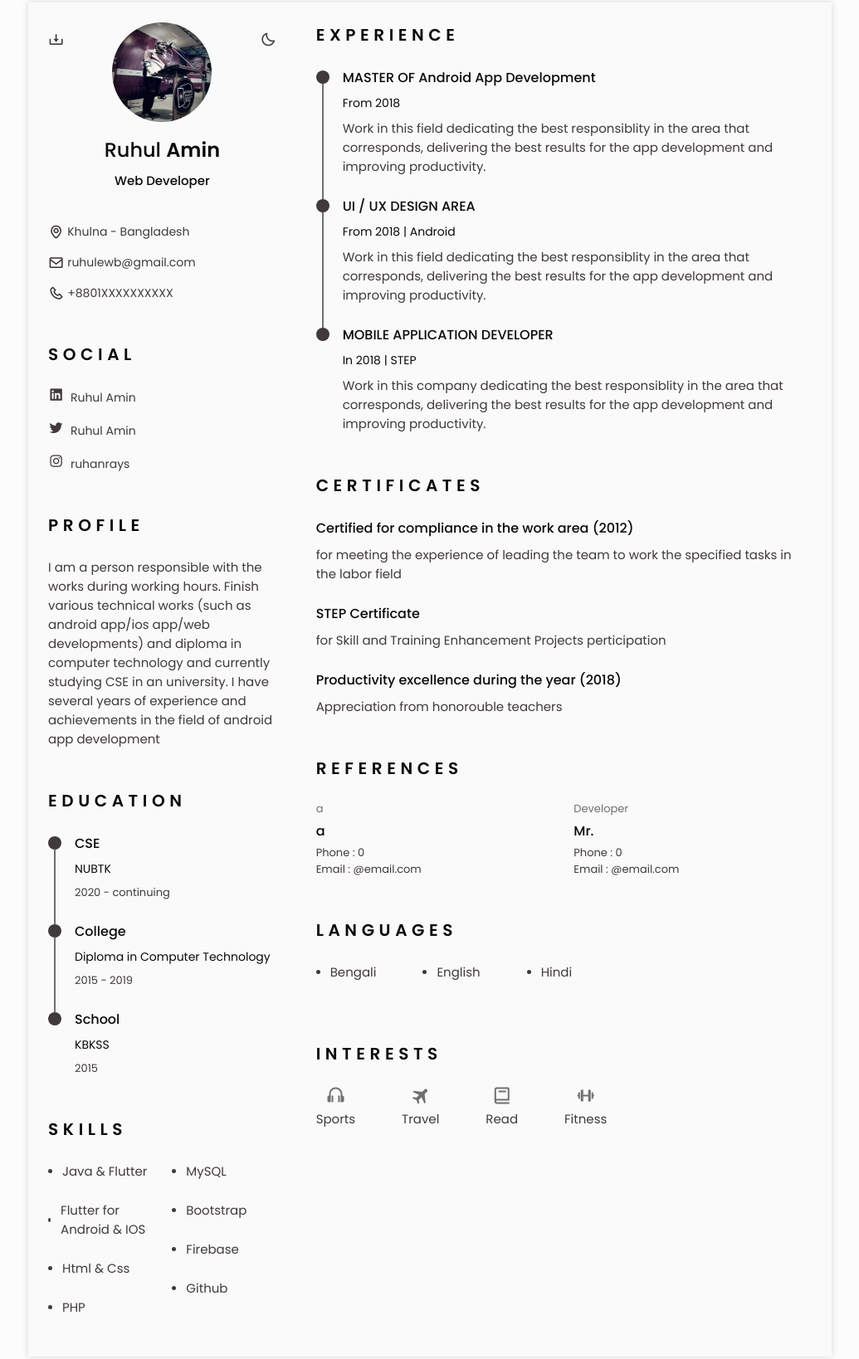
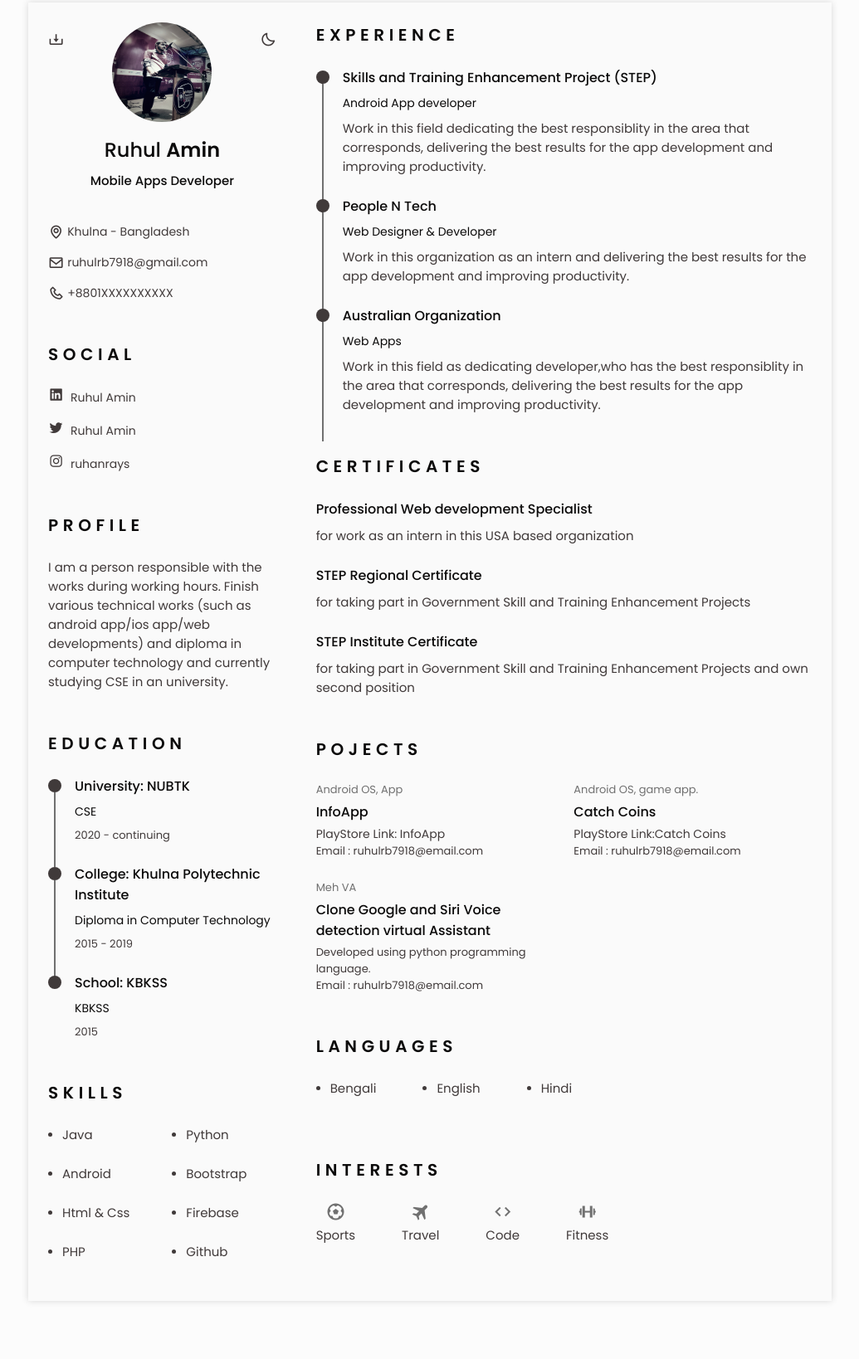
Before and after one commit to IRuhulAmin/iruhulamin.github.io, a plain HTML site: page index.html in a window 1280 px wide. Shown: the part 45-1683 px from the top of the page at 83% size, without its empty margins (122-1157 px from the left). After the commit the page ends 1661 px from the top, so only its background shows below. Drawn offline with nearby package versions, Linux system fonts and the light colour scheme.

Commit message:
Update index.html

```diff
--- a/index.html
+++ b/index.html
@@ -85,7 +85,7 @@
                             <img src="./assets/img/ruhul.jpg" class="home__img" alt="">
 
                             <h1 class="home__title">Ruhul <b>Amin</b></h1>
-                            <h3 class="home__profession">Web Developer</h3>
+                            <h3 class="home__profession">Mobile Apps Developer</h3>
 
                             <!-- Button to generate and download the pdf. Available for desktop. -->
                             <div>
@@ -99,7 +99,7 @@
                             </span>
 
                             <span class="home__information">
-                                <i class='bx bx-envelope home__icon'></i> ruhulewb@gmail.com
+                                <i class='bx bx-envelope home__icon'></i> ruhulrb7918@gmail.com
                             </span>
 
                             <span class="home__information">
@@ -143,8 +143,7 @@
                     <h2 class="section-title">Profile</h2>
 
                     <p class="profile__description">I am a person responsible with the works during working hours.
-                        Finish various technical works (such as android app/ios app/web developments) and diploma in computer technology and currently studying CSE in an university. I have several years of
-                        experience and achievements in the field of android app development</p>
+                        Finish various technical works (such as android app/ios app/web developments) and diploma in computer technology and currently studying CSE in an university.</p>
                 </section>
 
                 <!--========== EDUCATION ==========-->
@@ -159,8 +158,8 @@
                             </div>
 
                             <div class="education__data bd-grid">
-                                <h3 class="education__title">CSE</h3>
-                                <span class="education__studies">NUBTK</span>
+                                <h3 class="education__title">University: NUBTK</h3>
+                                <span class="education__studies">CSE</span>
                                 <span class="eductaion__year">2020 - continuing</span>
                             </div>
                         </div>
@@ -172,7 +171,7 @@
                             </div>
 
                             <div class="education__data bd-grid">
-                                <h3 class="education__title">College</h3>
+                                <h3 class="education__title">College: Khulna Polytechnic Institute</h3>
                                 <span class="education__studies">Diploma in Computer Technology</span>
                                 <span class="eductaion__year">2015 - 2019</span>
                             </div>
@@ -185,7 +184,7 @@
                             </div>
 
                             <div class="education__data bd-grid">
-                                <h3 class="education__title">School</h3>
+                                <h3 class="education__title">School: KBKSS</h3>
                                 <span class="education__studies">KBKSS</span>
                                 <span class="eductaion__year">2015</span>
                             </div>
@@ -202,15 +201,15 @@
 
                         <ul class="skills__data">
                             <li class="skill__name">
-                                <span class="skills__circle"></span> Java & Flutter
+                                <span class="skills__circle"></span> Java
                             </li>
 
                             <li class="skill__name">
-                                <span class="skills__circle"></span> Flutter for Android & IOS
+                                <span class="skills__circle"></span> Android
                             </li>
 
                             <li class="skill__name">
-                                <span class="skills__circle"></span> Html & Css
+                                <span class="skills__circle"></span>Html & Css
                             </li>
 
                             <li class="skill__name">
@@ -221,7 +220,7 @@
 
                         <ul class="skills__data">
                             <li class="skill__name">
-                                <span class="skills__circle"></span> MySQL
+                                <span class="skills__circle"></span> Python
                             </li>
 
                             <li class="skill__name">
@@ -264,8 +263,8 @@
                             </div>
 
                             <div class="experience__data bd-grid">
-                                <h3 class="experience__title">MASTER OF Android App Development</h3>
-                                <span class="experience__company">From 2018</span>
+                                <h3 class="experience__title">Skills and Training Enhancement Project (STEP)</h3>
+                                <span class="experience__company">Android App developer</span>
                                 <p class="experience__description">Work in this field dedicating the best
                                     responsiblity in the area that corresponds, delivering the best results for the
                                     app development and improving productivity.</p>
@@ -279,29 +278,28 @@
                             </div>
 
                             <div class="experience__data bd-grid">
-                                <h3 class="experience__title">UI / UX DESIGN AREA</h3>
-                                <span class="experience__company">From 2018 | Android </span>
-                                <p class="experience__description">Work in this field dedicating the best
-                                    responsiblity in the area that corresponds, delivering the best results for the
-                                    app development and improving productivity.</p>
+                                <h3 class="experience__title">People N Tech</h3>
+                                <span class="experience__company">Web Designer & Developer</span>
+                                <p class="experience__description">Work in this organization as an intern and delivering the best results for the app development and improving productivity.</p>
                             </div>
                         </div>
 
                         <div class="experience__content">
                             <div class="experience__time">
                                 <span class="experience__rounder"></span>
-                                <!-- <span class="experience__line"></span> -->
+                                <span class="experience__line"></span>
                             </div>
 
                             <div class="experience__data bd-grid">
-                                <h3 class="experience__title">MOBILE APPLICATION DEVELOPER</h3>
-                                <span class="experience__company">In 2018 | STEP</span>
-                                <p class="experience__description">Work in this company dedicating the best
+                                <h3 class="experience__title">Australian Organization</h3>
+                                <span class="experience__company">Web Apps</span>
+                                <p class="experience__description">Work in this field as dedicating developer,who has the best
                                     responsiblity in the area that corresponds, delivering the best results for the
                                     app development and improving productivity.</p>
                             </div>
                         </div>
-                    </div>
+
+
                 </section>
 
                 <!--========== CERTIFICATES ==========-->
@@ -310,20 +308,18 @@
 
                     <div class="certificate__container bd-grid">
                         <div class="certificate__content">
-                            <h3 class="certificate__title">Certified for compliance in the work area (2012)</h3>
-                            <p class="certificate__description">for meeting the experience of leading the team to work
-                                the specified tasks in the labor field</p>
+                            <h3 class="certificate__title">Professional Web development Specialist</h3>
+                            <p class="certificate__description">for work as an intern in this USA based organization</p>
                         </div>
 
                         <div class="certificate__content">
-                            <h3 class="certificate__title">STEP Certificate</h3>
-                            <p class="certificate__description">for Skill and Training Enhancement Projects perticipation</p>
+                            <h3 class="certificate__title">STEP Regional Certificate</h3>
+                            <p class="certificate__description">for taking part in Government Skill and Training Enhancement Projects </p>
                         </div>
 
                         <div class="certificate__content">
-                            <h3 class="certificate__title">Productivity excellence during the year
-                                (2018)</h3>
-                            <p class="certificate__description">Appreciation from honorouble teachers</p>
+                            <h3 class="certificate__title">STEP Institute Certificate</h3>
+                            <p class="certificate__description">for taking part in Government Skill and Training Enhancement Projects and own second position</p>
                         </div>
                     </div>
 
@@ -331,24 +327,35 @@
 
                 <!--========== REFERENCES ==========-->
                 <section class="references section" id="references">
-                    <h2 class="section-title">References</h2>
+                    <h2 class="section-title">Pojects</h2>
 
                     <div class="references__container bd-grid">
                         <div class="references__content bd-grid">
-                            <span class="references__subtitle">a</span>
-                            <h3 class="references__title">a</h3>
+                            <span class="references__subtitle">Android OS, App</span>
+                            <h3 class="references__title">InfoApp</h3>
                             <ul class="references__contact">
-                                <li>Phone : 0</li>
-                                <li>Email : @email.com</li>
+                                <li><a href="https://play.google.com/store/apps/details?id=com.my.infoapp" target="_blank"
+                            class="social__link">PlayStore Link: InfoApp</a></li>
+                                <li>Email : ruhulrb7918@email.com</li>
                             </ul>
                         </div>
 
                         <div class="references__content bd-grid">
-                            <span class="references__subtitle">Developer</span>
-                            <h3 class="references__title">Mr.</h3>
+                            <span class="references__subtitle">Android OS, game app.</span>
+                            <h3 class="references__title">Catch Coins</h3>
                             <ul class="references__contact">
-                                <li>Phone : 0</li>
-                                <li>Email : @email.com</li>
+                                <li><a href="https://play.google.com/store/apps/details?id=com.my.catchcoins" target="_blank"
+                            class="social__link">PlayStore Link:Catch Coins </a></li>
+                                <li>Email : ruhulrb7918@email.com</li>
+                            </ul>
+                        </div>
+
+                        <div class="references__content bd-grid">
+                            <span class="references__subtitle">Meh VA</span>
+                            <h3 class="references__title">Clone Google and Siri Voice detection virtual Assistant</h3>
+                            <ul class="references__contact">
+                                <li>Developed using python programming language.</li>
+                                <li>Email : ruhulrb7918@email.com</li>
                             </ul>
                         </div>
                     </div>
@@ -381,7 +388,7 @@
 
                     <div class="intrests__container bd-grid">
                         <div class="intrests__contnet">
-                            <i class='bx bx-headphone intrests__icon'></i>
+                            <i class='bx bx-football intrests__icon'></i>
                             <span class="intrests__name">Sports</span>
                         </div>
 
@@ -391,8 +398,8 @@
                         </div>
 
                         <div class="intrests__contnet">
-                            <i class='bx bx-book intrests__icon'></i>
-                            <span class="intrests__name">Read</span>
+                            <i class='bx bx-code intrests__icon'></i>
+                            <span class="intrests__name">Code</span>
                         </div>
 
                         <div class="intrests__contnet">
```
